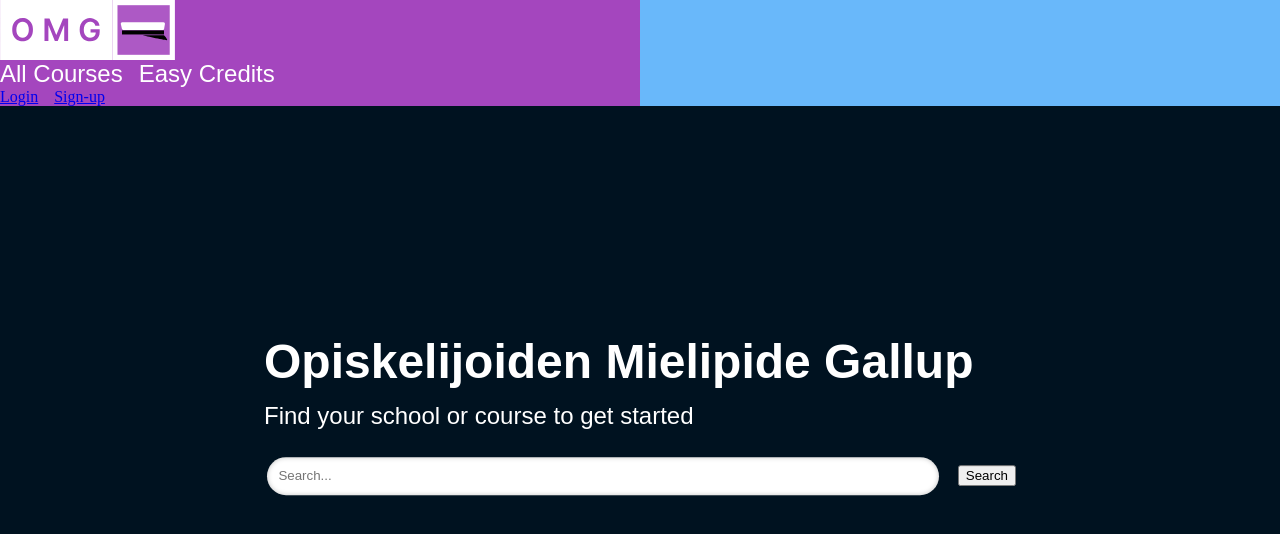
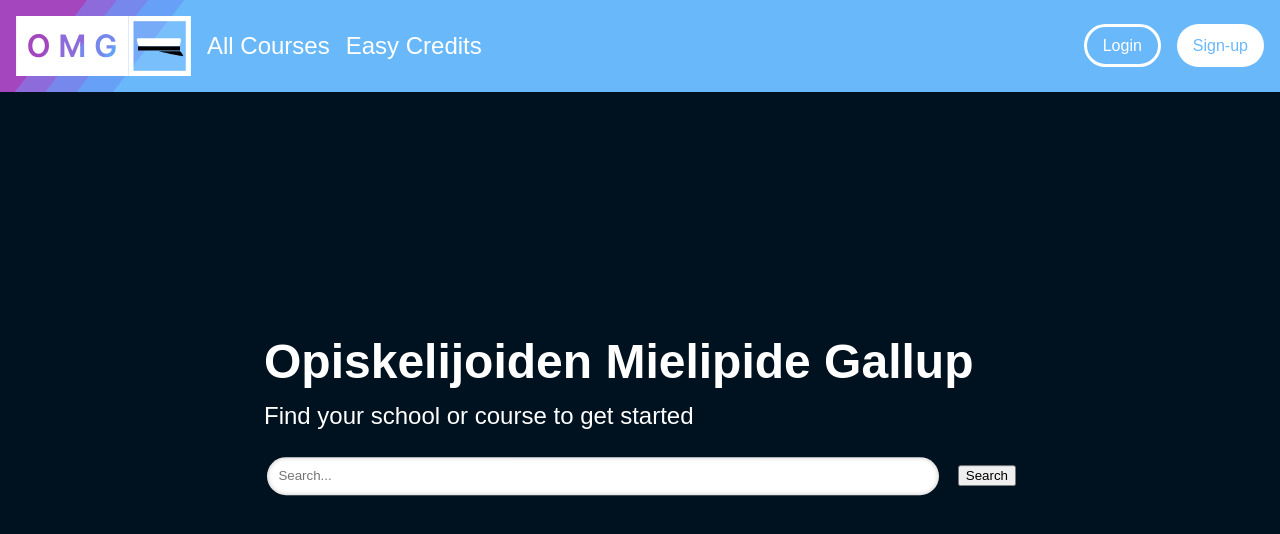
Before and after one commit to timozo/OMG, a React (Vite) app: page / in a window 1280 px wide. Shown: the top 534 px of the page. Built offline with nearby package versions, Linux system fonts and the light colour scheme.

Commit message:
improved CSS landing page part 2

```diff
--- a/src/components/Header.jsx
+++ b/src/components/Header.jsx
@@ -1,11 +1,13 @@
 import Logo from "../assets/Logo.svg";
-import { NavLink } from "react-router-dom";
+import { NavLink, Link } from "react-router-dom";
 
 export default function Header() {
   return (
     <div className="app_header">
-      <img src={Logo} alt="OMG logo" className="logo" />
-
+      <div className="background_container">
+        <div className="container">
+          <div className="links">
+            <Link to="/"><img src={Logo} alt="OMG logo" className="logo" /></Link>
             <div className="nav_wrapper">
               <NavLink to="/courses" className="nav_link">
                 All Courses
@@ -14,15 +16,18 @@ export default function Header() {
                 Easy Credits
               </NavLink>
             </div>
+          </div>
 
           <div className="btn_wrapper">
-        <NavLink to="/login" className="login_btn">
+            <NavLink to="/login" className="btn outline">
               Login
             </NavLink>
-        <NavLink to="/signup" className="signup_btn">
+            <NavLink to="/signup" className="btn filled">
               Sign-up
             </NavLink>
           </div>
         </div>
+      </div>
+    </div>
   );
 }
```
Lines whose indentation alone changed are shown as unchanged.
